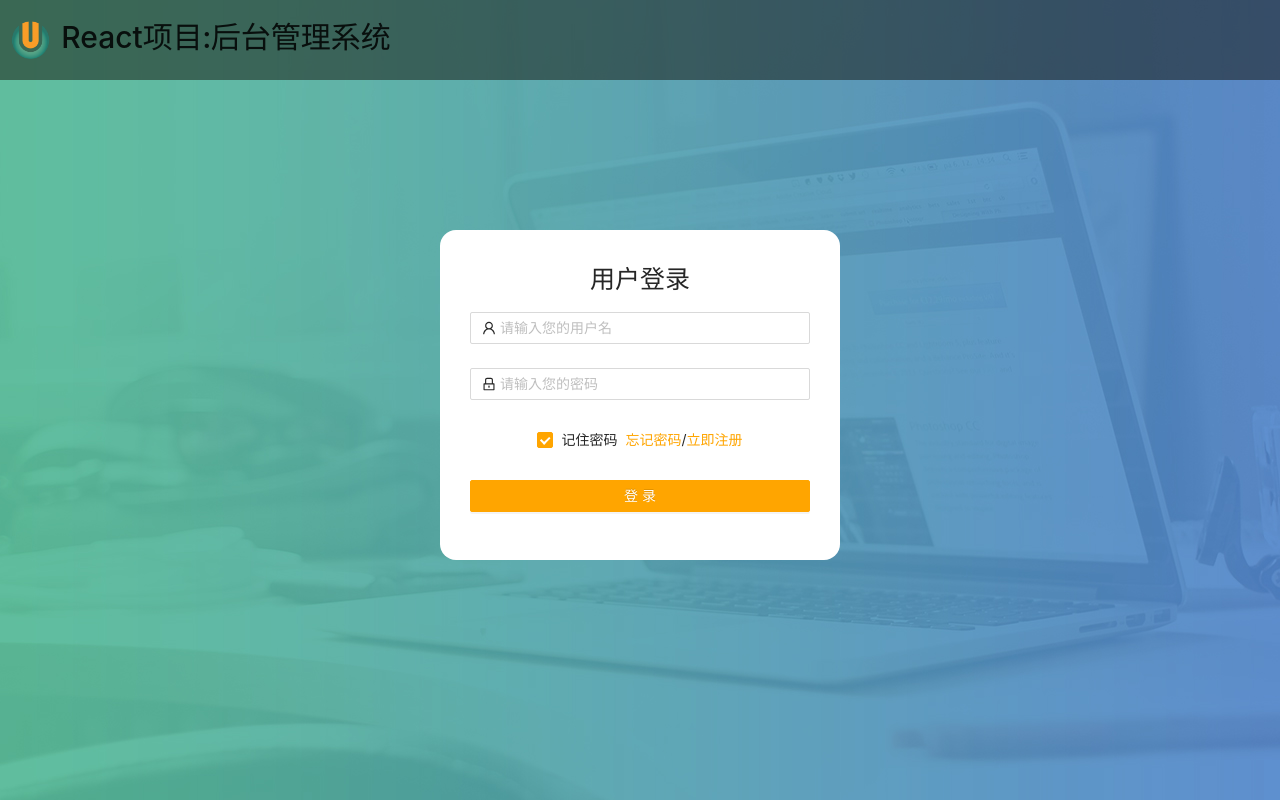
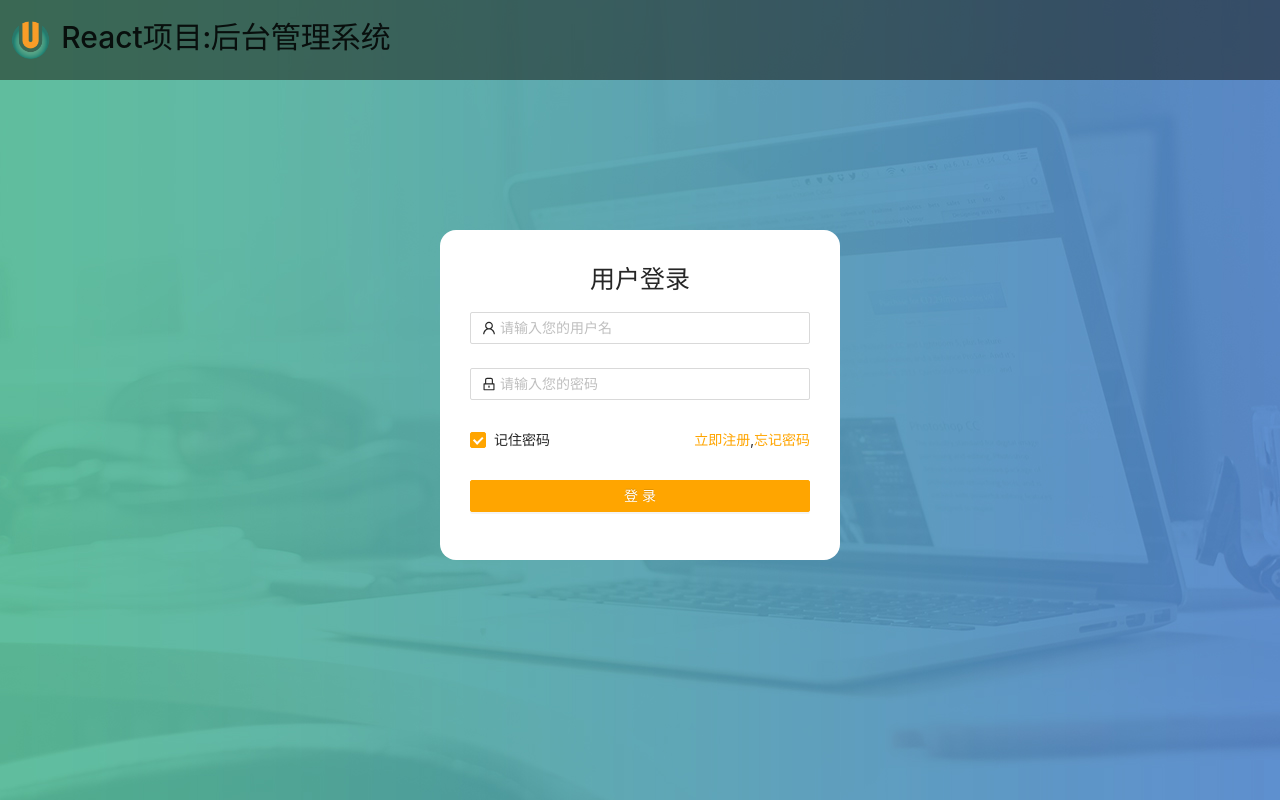
Before and after one commit to liuyangaizhuerchong/React-shop-server, a React (Create React App) app in the folder react-shop-server/: page /login in a window 1280 px wide. Built offline with nearby package versions, Linux system fonts and the light colour scheme.

Commit message:
记住密码,忘记密码,注册调整位置

```diff
--- a/react-shop-server/src/pages/Login/Main/index.jsx
+++ b/react-shop-server/src/pages/Login/Main/index.jsx
@@ -2,11 +2,20 @@ import React from "react";
 import { LockOutlined, UserOutlined } from "@ant-design/icons";
 import { Button, Checkbox, Form, Input } from "antd";
 import { Link } from "react-router-dom";
-import { userName, password } from "../rules";
+import { userName } from "../rules";
+const { Item } = Form;
 export default function Main() {
   const onFinish = (values) => {
     console.log("Received values of form: ", values);
   };
+  /* const validator = (rule, value, callback) => {
+    console.log(rule, value, callback);
+    try {
+      throw new Error("Something wrong!");
+    } catch (err) {
+      callback(err);
+    }
+  }; */
   return (
     <section>
       <h1>用户登录</h1>
@@ -18,31 +27,47 @@ export default function Main() {
         }}
         onFinish={onFinish}
       >
-        <Form.Item name="username" rules={userName}>
+        <Item name="username" rules={userName}>
           <Input
             prefix={<UserOutlined className="site-form-item-icon" />}
             placeholder="请输入您的用户名"
           />
-        </Form.Item>
-        <Form.Item name="password" rules={password}>
+        </Item>
+        <Item
+          name="password"
+          rules={[
+            {
+              validator: (_, value) =>
+                value
+                  ? Promise.resolve()
+                  : Promise.reject(new Error("Should accept agreement")),
+            },
+          ]}
+        >
           <Input
             prefix={<LockOutlined className="site-form-item-icon" />}
             type="password"
             placeholder="请输入您的密码"
           />
-        </Form.Item>
-        <Form.Item className="remember_forgot_reg">
-          <Form.Item name="remember" valuePropName="checked" noStyle>
+        </Item>
+        <Item>
+          <Item name="remember" valuePropName="checked" noStyle>
             <Checkbox>记住密码</Checkbox>
-          </Form.Item>
-          <Link to="#">忘记密码</Link>/<Link to="#">立即注册</Link>
-        </Form.Item>
+          </Item>
+          <Link className="login-form-forgot" to="#">
+            忘记密码
+          </Link>
+          <span className="forgot_reg">,</span>
+          <Link className="login-form-forgot" to="#">
+            立即注册
+          </Link>
+        </Item>
 
-        <Form.Item>
+        <Item>
           <Button type="primary" htmlType="submit">
             登录
           </Button>
-        </Form.Item>
+        </Item>
       </Form>
     </section>
   );
--- a/react-shop-server/src/pages/Login/index.less
+++ b/react-shop-server/src/pages/Login/index.less
@@ -37,19 +37,8 @@ section {
   button {
     width: 100%;
   }
-  .remember_forgot_reg {
-    text-align: center;
+  .login-form-forgot,
+  .forgot_reg {
+    float: right;
   }
 }
-#components-form-demo-normal-login .login-form {
-  max-width: 300px;
-}
-/* #components-form-demo-normal-login .login-form-forgot {
-  float: right;
-}
-#components-form-demo-normal-login .ant-col-rtl .login-form-forgot {
-  float: left;
-}
-#components-form-demo-normal-login .login-form-button {
-  width: 100%;
-} */
```
